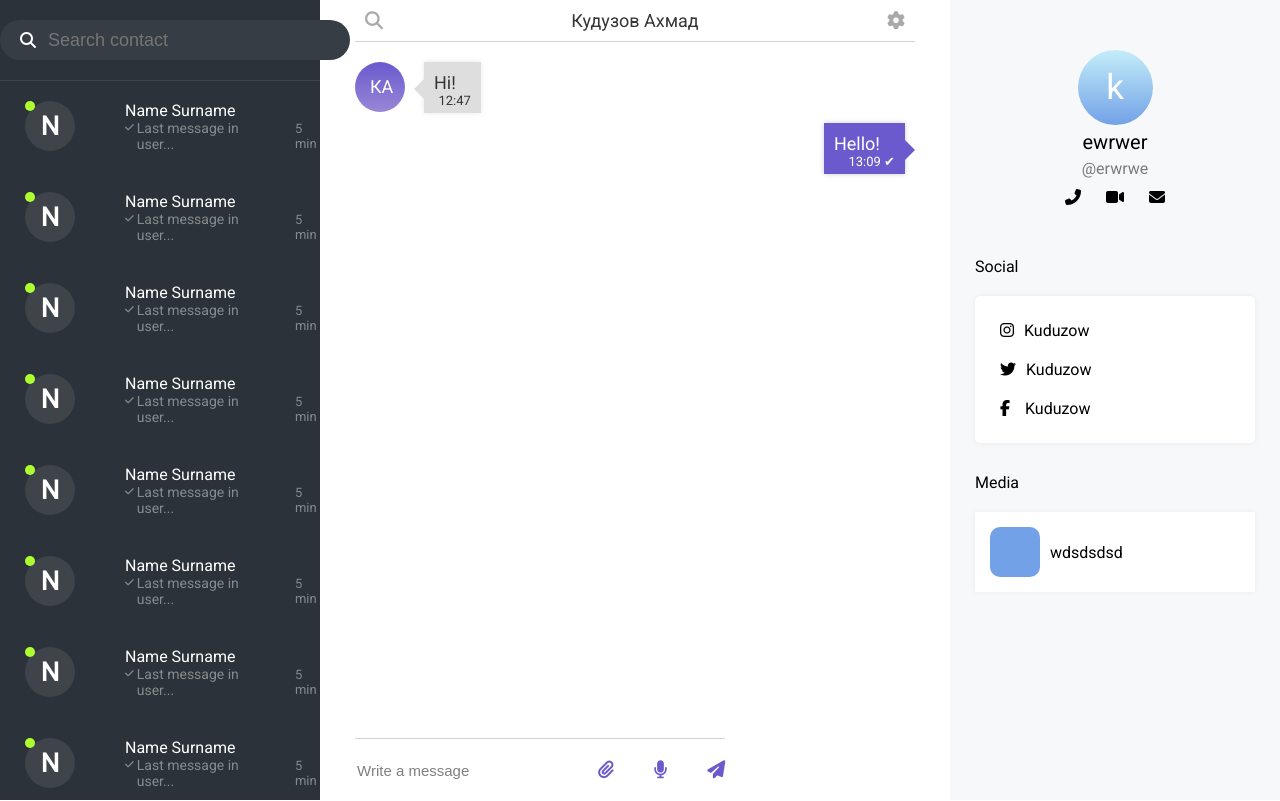
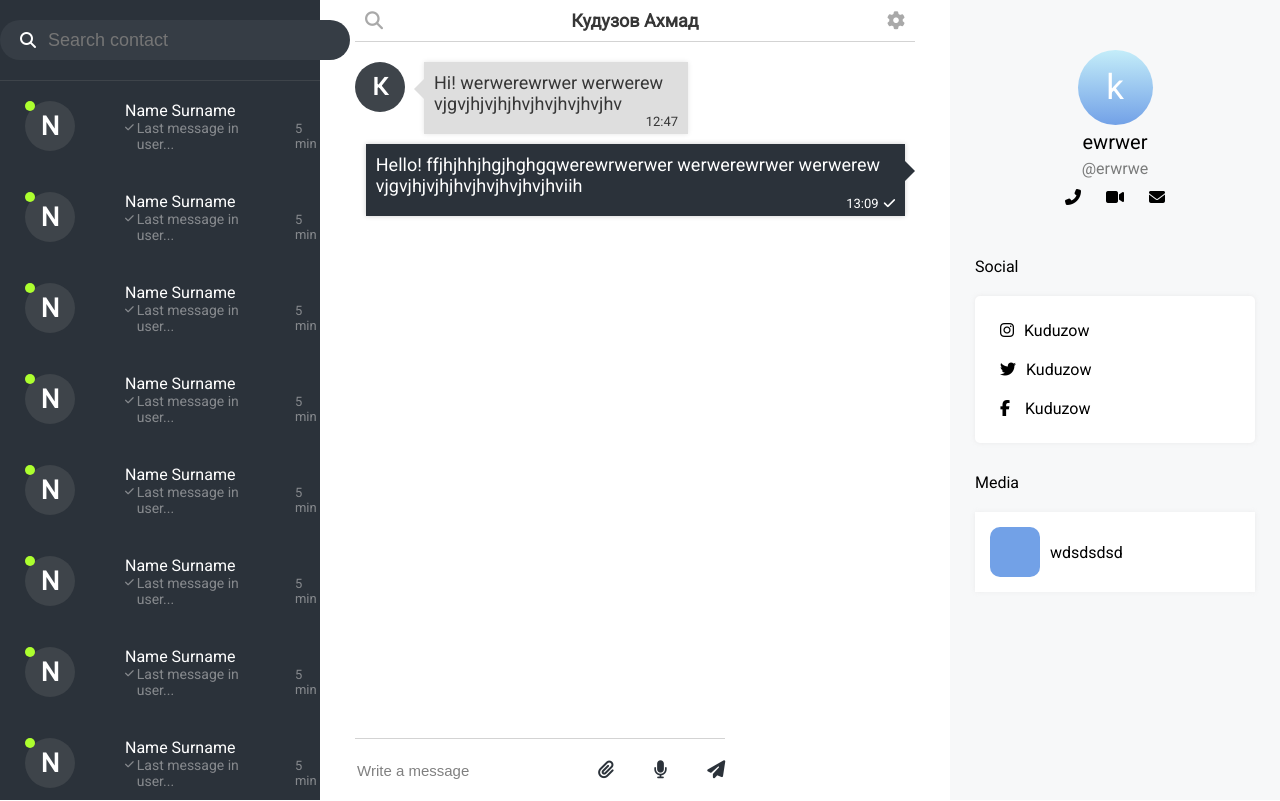
Before and after one commit to Khalimov-Z/react-chat, a React (Create React App) app: page / in a window 1280 px wide. Built offline with nearby package versions, Linux system fonts and the light colour scheme.

Commit message:
Смена стилей на темную тему

```diff
--- a/src/components/App/app.module.css
+++ b/src/components/App/app.module.css
@@ -1,7 +1,7 @@
 .app {
   display: flex;
   margin: 0 auto;
-  max-width: 2000px;
+  /*max-width: 2000px;*/
 }
 
 html{
--- a/src/components/Main/MessageContainer.jsx
+++ b/src/components/Main/MessageContainer.jsx
@@ -6,11 +6,15 @@ function MessageContainer (props) {
     <div className={styles['message-container']}>
       <div className={styles['received-messages']}>
         <div className={styles['contact-avatar']}>
-          КA
+          К
         </div>
         <div className={styles['received-message']}>
           <div className={styles['received-message-text']}>
             Hi!
+            werwerewrwer
+            werwerew
+            <br/>
+            vjgvjhjvjhjhvjhvjhvjhvjhv
           </div>
           <div className={styles['message-data']}>
             12:47
@@ -20,9 +24,15 @@ function MessageContainer (props) {
       <div className={styles['sent-messages']}>
         <div className={styles['sent-messages-text']}>
           Hello!
+          ffjhjhhjhgjhghgqwerewrwerwer
+          werwerewrwer
+          werwerew
+          <br/>
+          vjgvjhjvjhjhvjhvjhvjhvjhviih
         </div>
         <div className={styles['message-data']}>
-          13:09 ✔
+          <span className={styles.data}>13:09</span>
+          <i className="fas fa-check"> </i>
         </div>
       </div>
     </div>
--- a/src/components/Main/main.module.css
+++ b/src/components/Main/main.module.css
@@ -21,6 +21,7 @@
     cursor: pointer;
 }
 .contact-title {
+    font-weight: bold;
 }
 .chat-settings {
     color: darkgray;
@@ -32,7 +33,7 @@
 }
 
 .sent-messages {
-    background-color: slateblue;
+    background-color: #2b323a;
     color: white;
     margin-bottom: 10px;
     display: block;
@@ -46,7 +47,7 @@
 .sent-messages:before {
     content: '';
     border: 10px solid transparent;
-    border-left: 10px solid slateblue;
+    border-left: 10px solid #2b323a;
     position: absolute;
     right: -20px;
     top: 17px;
@@ -58,23 +59,27 @@
     font-size: 13px;
     text-align: right;
 }
-
+.data {
+    margin-right: 5px;
+}
 .received-messages {
     margin-bottom: 10px;
     display: flex;
 }
 .contact-avatar {
     border-radius: 100%;
+    font-weight: 700;
     color: white;
-    font-size: 18px;
+    font-size: 24px;
     margin-right: 10px;
     width: 20px;
     height: 20px;
+    background-color: #3e444a;
     line-height: 20px;
     align-items: center;
     padding: 15px;
     text-align: center;
-    background-image: linear-gradient(slateblue, #9887d6);
+    /*background-image: linear-gradient(slateblue, #9887d6);*/
 }
 .received-message {
     background-color: #dedede;
@@ -114,7 +119,7 @@
 }
 .message-buttons {
     display: flex;
-    color: slateblue;
+    color: #2b323a;
 }
 .investments {
     margin-left: 40px;
--- a/src/components/Sidebar/SearchContacts.jsx
+++ b/src/components/Sidebar/SearchContacts.jsx
@@ -4,7 +4,7 @@ import styles from './sidebar.module.css';
 function SearchContacts() {
   return (
     <div className={styles['sidebar-header']}>
-      <div className={styles.headblock}>
+      <div className={styles['head-block']}>
         <div className={styles.magnifier}>
           <i className="fas fa-search"> </i>
         </div>
--- a/src/components/Sidebar/sidebar.module.css
+++ b/src/components/Sidebar/sidebar.module.css
@@ -40,7 +40,7 @@ body {
   box-sizing: border-box;
 }
 
-.headblock {
+.head-block {
   display: flex;
   height: 40px;
   width: 350px;
```
